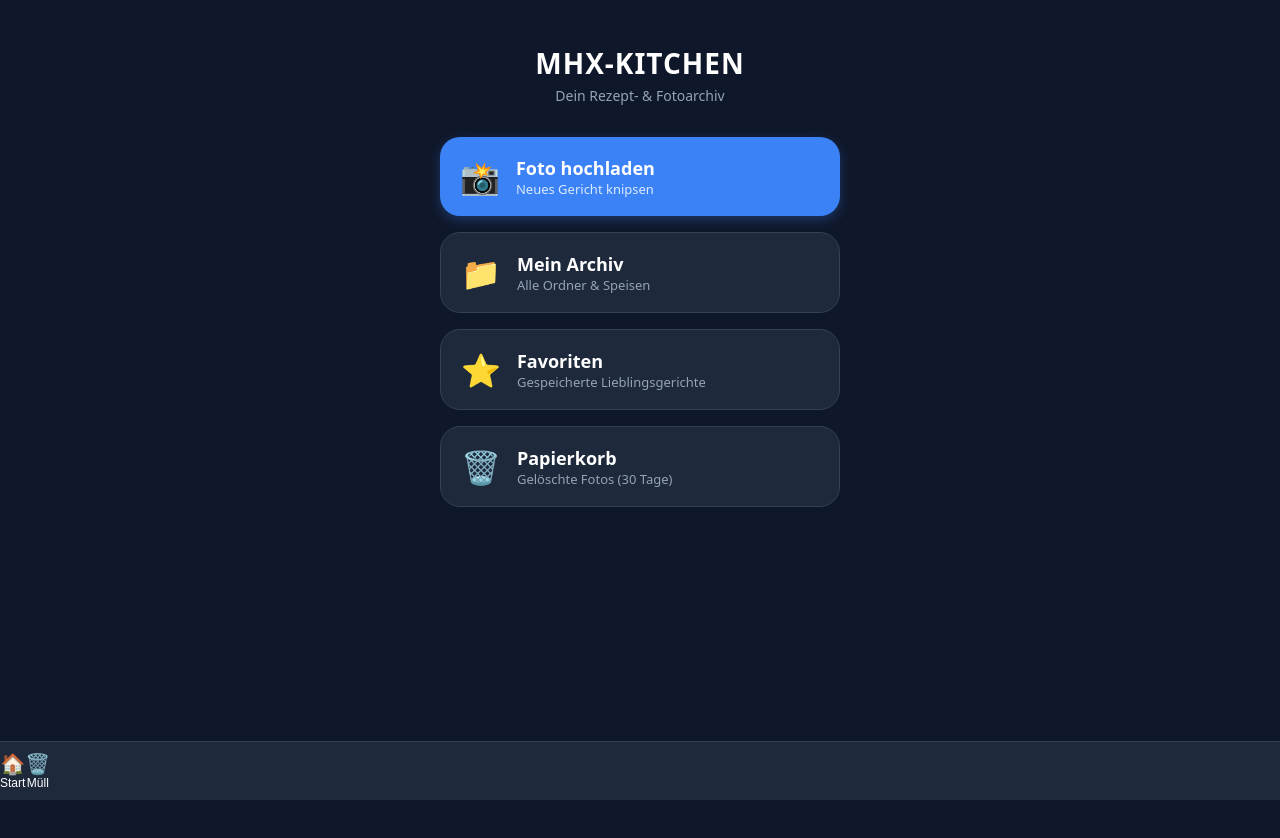
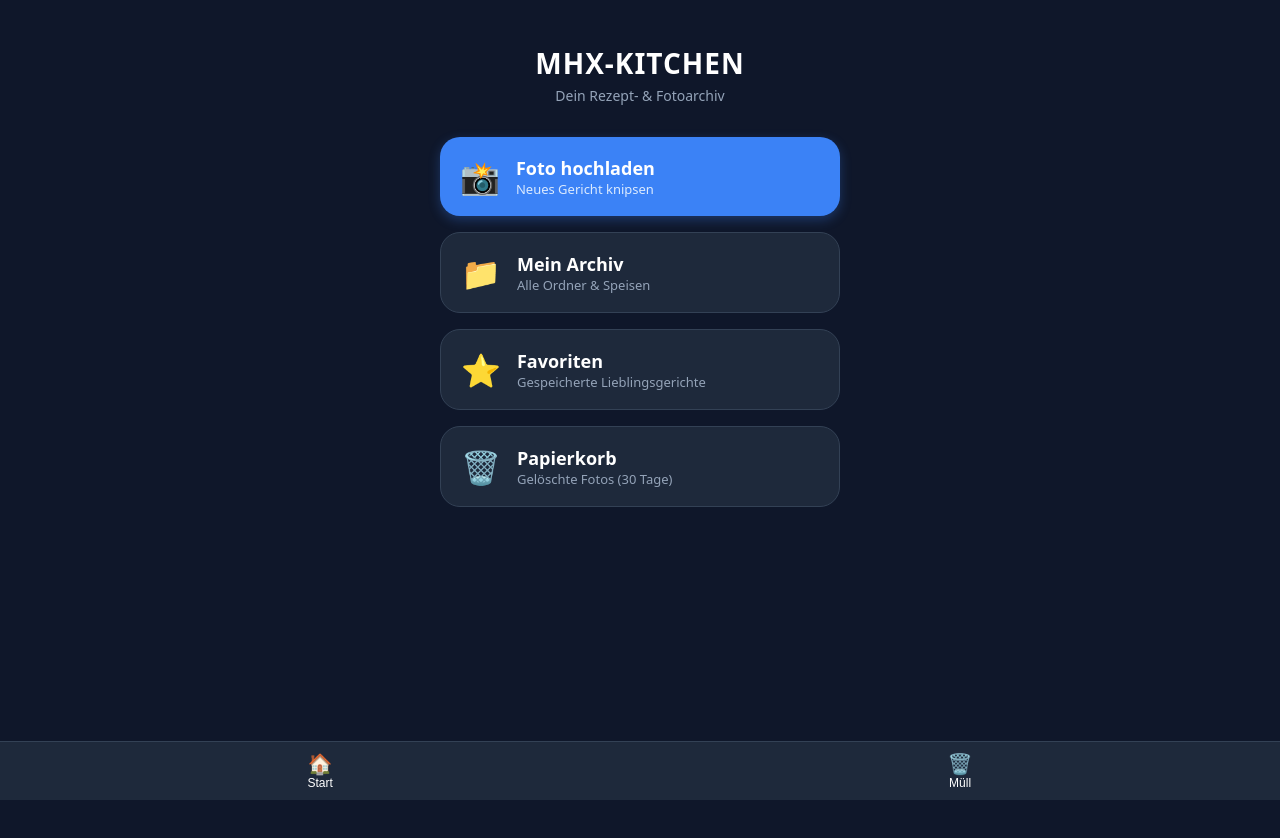
Before and after one commit to maxhuber9393/mhx-kitchen, a React (Vite) app: page / in a window 1280 px wide. Shown: the top 838 px of the page. Built offline with nearby package versions, Linux system fonts and the light colour scheme.

Commit message:
fix: correct css property in App.tsx

```diff
--- a/src/App.tsx
+++ b/src/App.tsx
@@ -20,7 +20,7 @@ export default function App() {
           backgroundColor: '#1e293b',
           borderTop: '1px solid #334155',
           display: 'flex',
-          justifyaround: 'space-around',
+          justifyContent: 'space-around',
           padding: '10px 0',
           zIndex: 1000
         }}>
```
